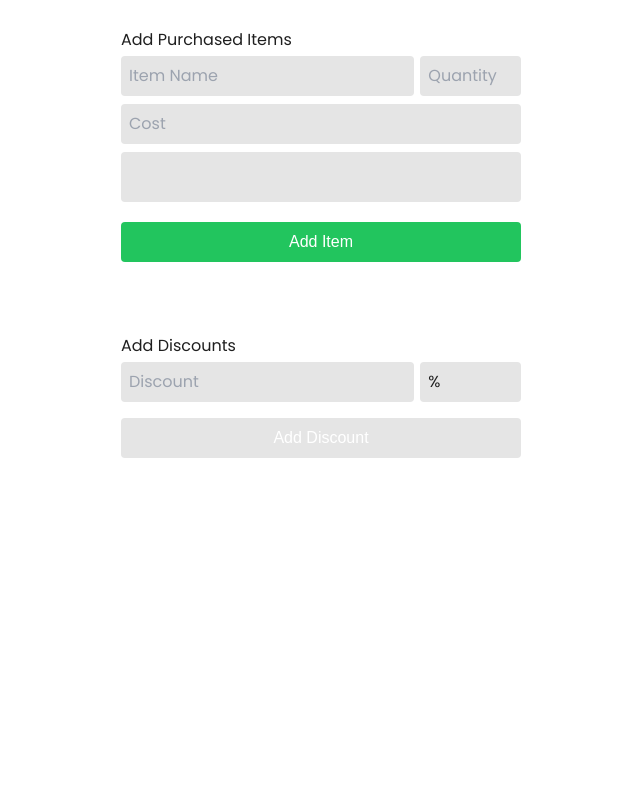
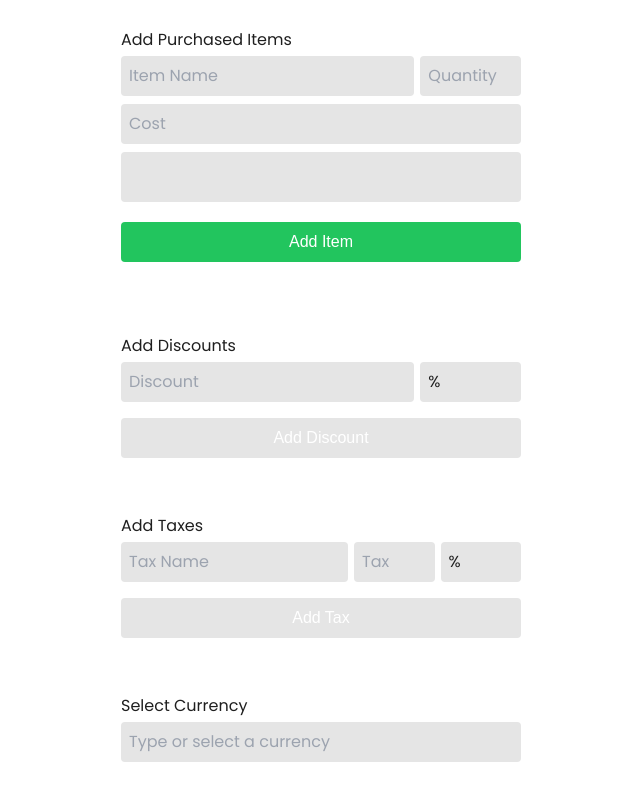
Before and after one commit to aryannaik225/DiviPay, a Next.js app in the folder divipay/: page / in a window 1280 px wide. Shown: the part 212-1012 px from the top of the page, without its empty margins (319-959 px from the left). Before the commit the page ends 800 px from the top, so only its background shows below. Built offline with nearby package versions, Linux system fonts and the light colour scheme.

Commit message:
added the functionality to change currency

```diff
--- a/divipay/src/app/page.jsx
+++ b/divipay/src/app/page.jsx
@@ -5,6 +5,14 @@ import Image from "next/image";
 import { useState, useEffect } from "react";
 import { toast, ToastContainer } from "react-toastify";
 import "react-toastify/dist/ReactToastify.css";
+
+const currencyList = [
+  { name: "Indian Rupee", symbol: "₹" },
+  { name: "Euro", symbol: "€" },
+  { name: "Belize Dollar", symbol: "BZ$" },
+  { name: "Hong Kong Dollar", symbol: "HK$" },
+  { name: "Pakistani Rupee", symbol: "Rs" },
+];
 
 export default function Home() {
 
@@ -21,6 +29,14 @@ export default function Home() {
   const [discountInput, setDiscountInput] = useState("");
   const [discountSymbol, setDiscountSymbol] = useState("%");
   const [discounts, setDiscounts] = useState([]);
+  const [taxInput, setTaxInput] = useState("");
+  const [taxSymbol, setTaxSymbol] = useState("%");
+  const [taxes, setTaxes] = useState([]);
+  const [taxName, setTaxName] = useState("");
+
+  const [currencyInput, setCurrencyInput] = useState("");
+  const [filteredCurrencies, setFilteredCurrencies] = useState(currencyList);
+  const [showDropdown, setShowDropdown] = useState(false);
 
   useEffect(() => {
     const savedTheme = localStorage.getItem("theme") || "light";
@@ -118,6 +134,54 @@ export default function Home() {
     }
   }
 
+  const removeDiscount = (index) => {
+    setDiscounts(discounts.filter((_, i) => i !== index));
+  }
+
+  const addTax = () => {
+    if (taxInput.trim() && taxName.trim()) {
+      setTaxes([...taxes, { name: taxName, value: parseFloat(taxInput), symbol: taxSymbol }]);
+      setTaxInput("");
+      setTaxName("");
+    } else if (!taxName.trim()) {
+      toast.error("Tax name cannot be empty", {
+        toastId: "taxNameEmptyWarning",
+      });
+    } else if (!taxInput.trim()) {
+      toast.error("Tax value cannot be empty", {
+        toastId: "taxEmptyWarning",
+      });
+    }
+  }
+
+  const removeTax = (index) => {
+    setTaxes(taxes.filter((_, i) => i !== index));
+  }
+
+  const handleCurrencyInputChange = (e) => {
+    const value = e.target.value;
+    setCurrencyInput(value);
+
+    if (value === "") {
+      setFilteredCurrencies(currencyList);
+    } else {
+      setFilteredCurrencies(
+        currencyList.filter(
+          (currency) =>
+            currency.name.toLowerCase().includes(value.toLowerCase()) ||
+            currency.symbol.toLowerCase().includes(value.toLowerCase())
+        )
+      );
+    }
+    setShowDropdown(true);
+  };
+
+  const handleCurrencySelect = (currency) => {
+    setCurrencyInput(`${currency.name} (${currency.symbol})`);
+    setShowDropdown(false);
+  };
+
+
   if (theme === null) return null;
 
   return (
@@ -204,7 +268,7 @@ export default function Home() {
             value={costInput}
             onChange={(e) => setCostInput(e.target.value)}
             placeholder="Cost"
-            className="w-full p-2 mb-2 rounded bg-[#e5e5e5] dark:bg-[#2f2f2f] text-[#1f1f1f] dark:text-white poppins-regular"
+            className="w-full p-2 mb-2 rounded bg-[#e5e5e5] dark:bg-[#2f2f2f] text-[#1f1f1f] dark:text-white poppins-regular no-arrows"
           />
 
           <div className="flex flex-wrap gap-2 mb-3 w-full bg-[#e5e5e5] dark:bg-[#2f2f2f] p-2 rounded min-h-[50px]">
@@ -288,14 +352,111 @@ export default function Home() {
         </div>
 
         {/* Displaying the added discounts */}
-        <div className="mt-4">
+        <div className="mt-4 flex gap-2 flex-wrap">
           {discounts.map((discount, index) => (
-            <div key={index} className="flex items-center justify-between p-3 bg-[#d9d9d9] dark:bg-gray-700 rounded mb-2">
+            <div key={index} className="flex items-center justify-between p-3 bg-[#d9d9d9] dark:bg-gray-700 rounded mb-2 gap-4">
               <p className="text-[#1f1f1f] dark:text-white">
-                <b>{discount.value}{discount.symbol}</b>
+                {discount.value}{discount.symbol} Discount
               </p>
+              <button
+                type="button"
+                onClick={() => removeDiscount(index)}
+                className="text-red-500"
+              >
+                ✕
+              </button>
             </div>
           ))}
+        </div>
+
+        {/* Taxes Input */}
+        <div className="w-full mt-10">
+          <label className="block text-[#1f1f1f] dark:text-white mb-1 poppins-regular">
+            Add Taxes
+          </label>
+
+          <div className="w-full flex gap-[6px]">
+            <input
+              type="text"
+              value={taxName}
+              onChange={(e) => setTaxName(e.target.value)}
+              placeholder="Tax Name"
+              className="w-full p-2 mb-2 rounded bg-[#e5e5e5] dark:bg-[#2f2f2f] text-[#1f1f1f] dark:text-white poppins-regular"
+            />
+            <input
+              type="number"
+              value={taxInput}
+              onChange={(e) => setTaxInput(e.target.value)}
+              placeholder="Tax"
+              className="w-2/6 p-2 mb-2 rounded bg-[#e5e5e5] dark:bg-[#2f2f2f] text-[#1f1f1f] dark:text-white poppins-regular no-arrows"
+            />
+            <select
+              value={taxSymbol}
+              onChange={(e) => setTaxSymbol(e.target.value)}
+              className="w-1/3 p-2 mb-2 rounded bg-[#e5e5e5] dark:bg-[#2f2f2f] text-[#1f1f1f] dark:text-white poppins-regular appearance-none"
+            >
+              <option value="%">%</option>
+              <option value="₹">₹</option>
+            </select>
+          </div>
+
+          <button
+            type="button"
+            onClick={addTax}
+            className="mt-2 p-2 w-full bg-[#e5e5e5] dark:bg-[#2f2f2f] dark:hover:bg-[#1f1f1f] text-white rounded"
+          >
+            Add Tax
+          </button>
+        </div>
+
+        {/* Displaying the added taxes */}
+        <div className="mt-4 flex gap-2 flex-wrap">
+          {taxes.map((tax, index) => (
+            <div key={index} className="flex items-center justify-between p-3 bg-[#d9d9d9] dark:bg-gray-700 rounded mb-2 gap-4">
+              <p className="text-[#1f1f1f] dark:text-white">
+                {tax.name} - {tax.value}{tax.symbol} Tax
+              </p>
+              <button
+                type="button"
+                onClick={() => removeTax(index)}
+                className="text-red-500"
+              >
+                ✕
+              </button>
+            </div>
+          ))}
+        </div>
+
+
+        {/* Currency Input */}
+        <div className="w-full mt-10">
+          <label className="block text-[#1f1f1f] dark:text-white mb-1 poppins-regular">
+            Select Currency
+          </label>
+
+          <input
+            type="text"
+            value={currencyInput}
+            onChange={handleCurrencyInputChange}
+            onFocus={() => setShowDropdown(true)}
+            placeholder="Type or select a currency"
+            className="w-full p-2 rounded bg-[#e5e5e5] dark:bg-[#2f2f2f] text-[#1f1f1f] dark:text-white poppins-regular"
+          />
+
+          {showDropdown && (
+            <ul className="absolute w-[400px] mt-1 max-h-40 overflow-auto bg-[#e5e5e5] dark:bg-[#2f2f2f] rounded shadow-lg">
+              {filteredCurrencies.map((currency, index) => (
+                <li
+                  key={index}
+                  onClick={() => handleCurrencySelect(currency)}
+                  className="p-2 cursor-pointer hover:bg-blue-400 dark:hover:bg-blue-400 text-[#1f1f1f] dark:text-white transition-colors"
+                >
+                  {currency.name} ({currency.symbol})
+                </li>
+              ))}
+            </ul>
+          )}
+
         </div>
 
       </form>
```
